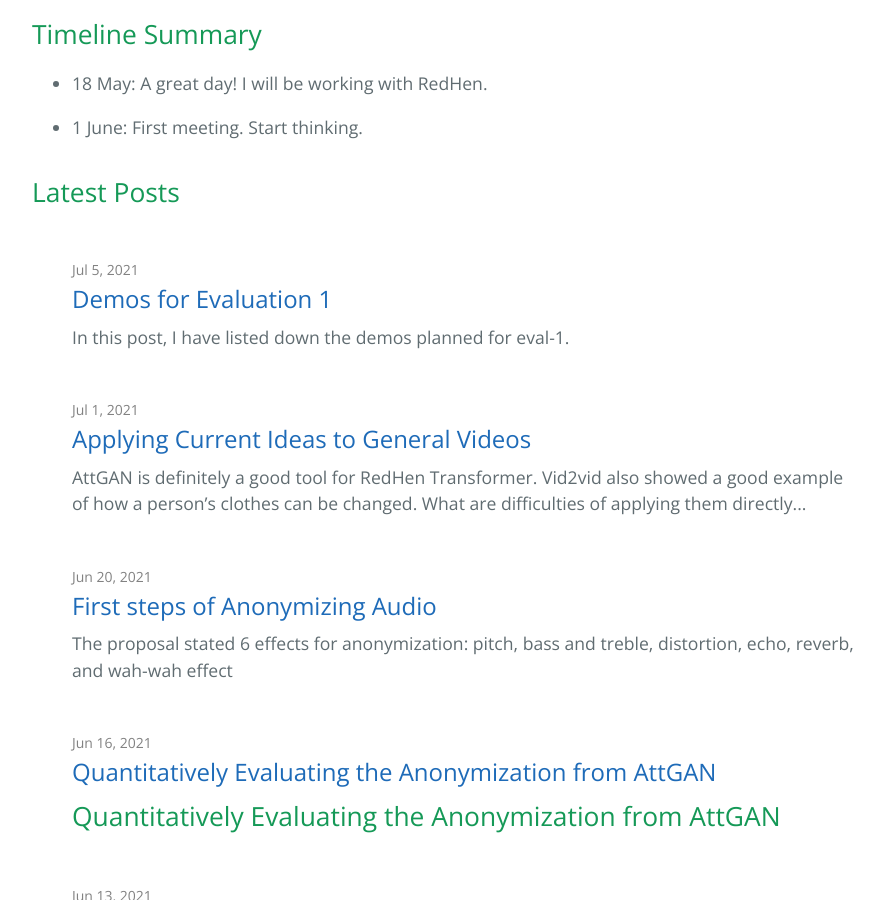
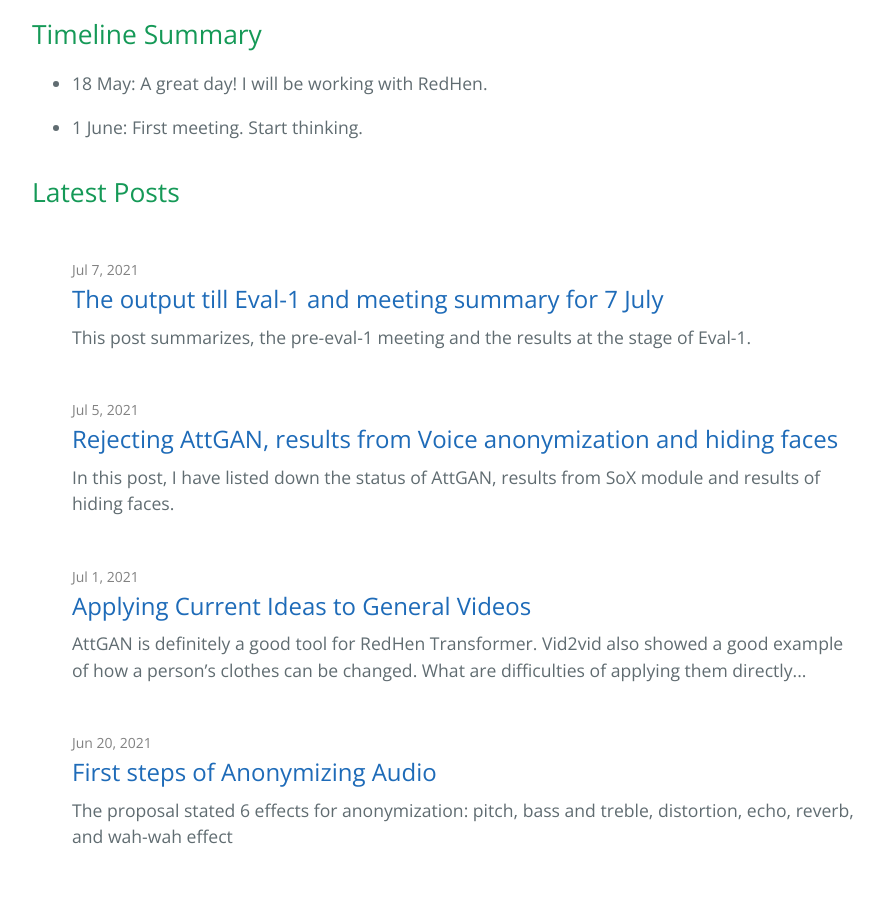
Before and after one commit to yashkhasbage25/AnonymizingAudioVisualData, a Jekyll site: the page built from index.md, in a window 1280 px wide and 900 px high, scrolled down 649 px. Shown: the whole window, without its empty margins (192-1076 px from the left). Built offline with Jekyll 4.4.1, drawn with Linux system fonts in a browser that asks for light colours; our own code applies the rules of GitHub Pages for plain Markdown files; some of the changed lines change nothing that is shown.

Commit message:
meeting summary june 7

```diff
--- a/_posts/2021-07-05-eval-1.md
+++ b/_posts/2021-07-05-eval-1.md
@@ -1,9 +1,9 @@
 ---
 layout: post
-title: Demos for Evaluation 1
+title: Rejecting AttGAN, results from Voice anonymization and hiding faces
 ---
 
-In this post, I have listed down the demos planned for eval-1.
+In this post, I have listed down the status of AttGAN, results from SoX module and results of hiding faces.
 
 #### Face Anonymization
 
--- /dev/null
+++ b/_posts/2021-07-07-meeting-summary.md
@@ -0,0 +1,58 @@
+---
+layout: post
+title: The output till Eval-1 and meeting summary for 7 July
+---
+
+This post summarizes, the pre-eval-1 meeting and the results at the stage of Eval-1.
+
+Some sections of this post will match with the previous posts as this post also contains summary of them.
+
+
+### Audio Anonymization
+
+We use the sox module for python. moviepy module was used for handling video and audio. There are a large variety of effects offered by sox, and each of them has some parameters.
+
+As a general observation, the pitch was found to have a dominant role in anonymizing. Pitch itself was found to be sufficient.
+
+@Karan is going to point some method form the VoicePrivacy Challenge.
+
+
+### Face Anoymization
+
+The AttGAN did not work well on our videos. Hence, we had to completely reject AttGAN. (The code for AttGAN is ready, if it will be useful anytime in future)
+
+In the earlier post, we tried hiding faces with Haar-Cascade detector. Now, we tried MTCNN (https://github.com/ipazc/mtcnn, https://arxiv.org/abs/1604.02878), which is much reliable detector. We detect the faces and hide them with rectangle/oval/circle. The face detector is inherently good even for multi-face images. However, we need to test its robustness.
+
+Later, we also tried Facelet-Bank (https://github.com/dvlab-research/Facelet_Bank). This method was able to make some succesful face editing, but the editing was not found to anonymize enough. The faces were properly recognizable even after feature editing.
+
+
+### Next Steps
+
+1. First make `hiding-faces` reliable. Test over various videos.
+
+2. Implement the method to be suggested by @Karan.
+
+
+# Meeting summary
+
+1. Is the face hidden by rectangles recoverable? Is there some layering of rectangle over actual video, which can be removed to get the original video back?
+
+No. I have manually *replaced* the pixels and they are totally non-recoverable.
+
+2. The `hiding-faces` has to be a 99.999% reliable method. We cannot miss even a single frame.
+
+Although MTCNN is used for prediction, there are always chances that it may not work under occlusions or off-camera angles. We need to test under wide variety of videos.
+
+MTCNN is observed to sometimes detect some objects as faces (although with low confidence). As suggested by Prof. Mark, we will hide all the predictions even if they are false. Also, the false prediction was that of a guiat head being detected as face, which is something very rare in lab settings.
+
+Another heuristic is to track the motion of rectangles. When the predictions change rapidly for a few frames, it can also mean something wrong.
+
+MTCNN inherently, is capable of detecting multiple faces in a single image, and is also robust to face angles. However we need to still verify its robustness. We are going to test it either over public domain videos or data to be shared by @Daniel.
+
+3. Face editing with simple features does not seem to anonymize well. Hence, we need to shift to replacing faces.
+
+Yes, there are works on DeepFake, with two directions: either you can replace with a targetted person or with an imaginary face.
+
+The work by https://github.com/hukkelas/DeepPrivacy is a readily available code for imaginary face replacement. We can test it in short time and see its results.
+
+Regarding DeepFake, I need to search for available methods (I am personally excited to explored DeepFakes). As commented by @Prof Mark, we need to replace with an ordinary face instead of a celebrity.
```
